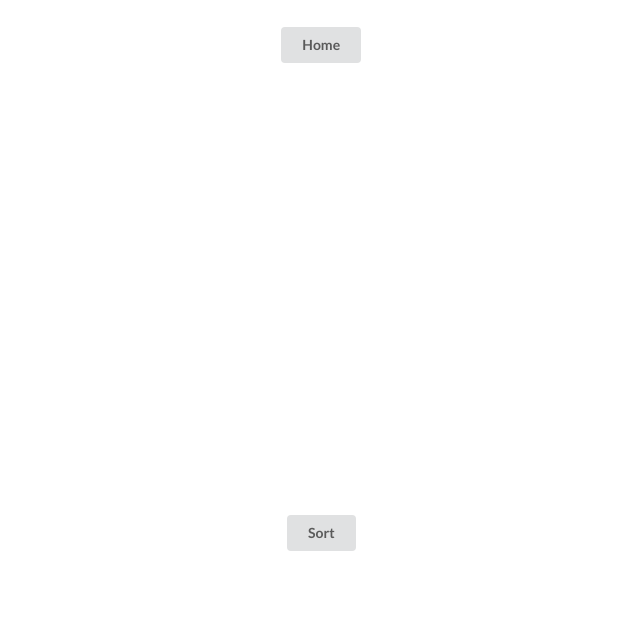
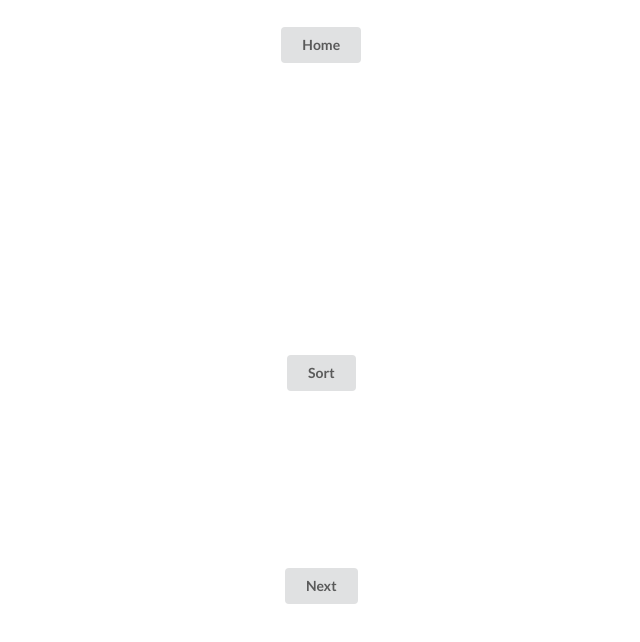
Before and after one commit to khal-d25/Algorithms, a React (Create React App) app: page / in a window 1280 px wide. Both pictures are taken after a click on the button "Bubble Sort". Shown: the top 642 px of the page, without its empty margins (317-957 px from the left). Built offline with nearby package versions, Linux system fonts and the light colour scheme.

Commit message:
third commit

```diff
--- a/src/Components/BubbleSort.js
+++ b/src/Components/BubbleSort.js
@@ -23,13 +23,19 @@ const BubbleSort = (props)=>{
 
             })
 
+            document.getElementById('nextStep').addEventListener('click',()=>{
+                go();
+            })
+
+
+
         })
     }
 
     const sortArray = async()=>{
 
         document.getElementById('sortBtn').style.display = 'none';
-        alert('scroll down for step wise sorting')
+        // alert('scroll down for step wise sorting')
         let currentArray = []
 
         let list = document.querySelectorAll('.block')
@@ -109,6 +115,8 @@ const BubbleSort = (props)=>{
 
     }
 
+
+
     // const sortArray = async ()=>{
     //     for(let i = 0;i<10;i++){
     //         stat =1;
@@ -122,6 +130,8 @@ const BubbleSort = (props)=>{
         <div id="bubbleSortContainer">
             <Array data={props.data}/>
             <button id="sortBtn" className="ui button" onClick={sortArray}>Sort</button>
+            <button id="nextStep" className="ui button">Next</button>
+
         </div>
         )
 
```
